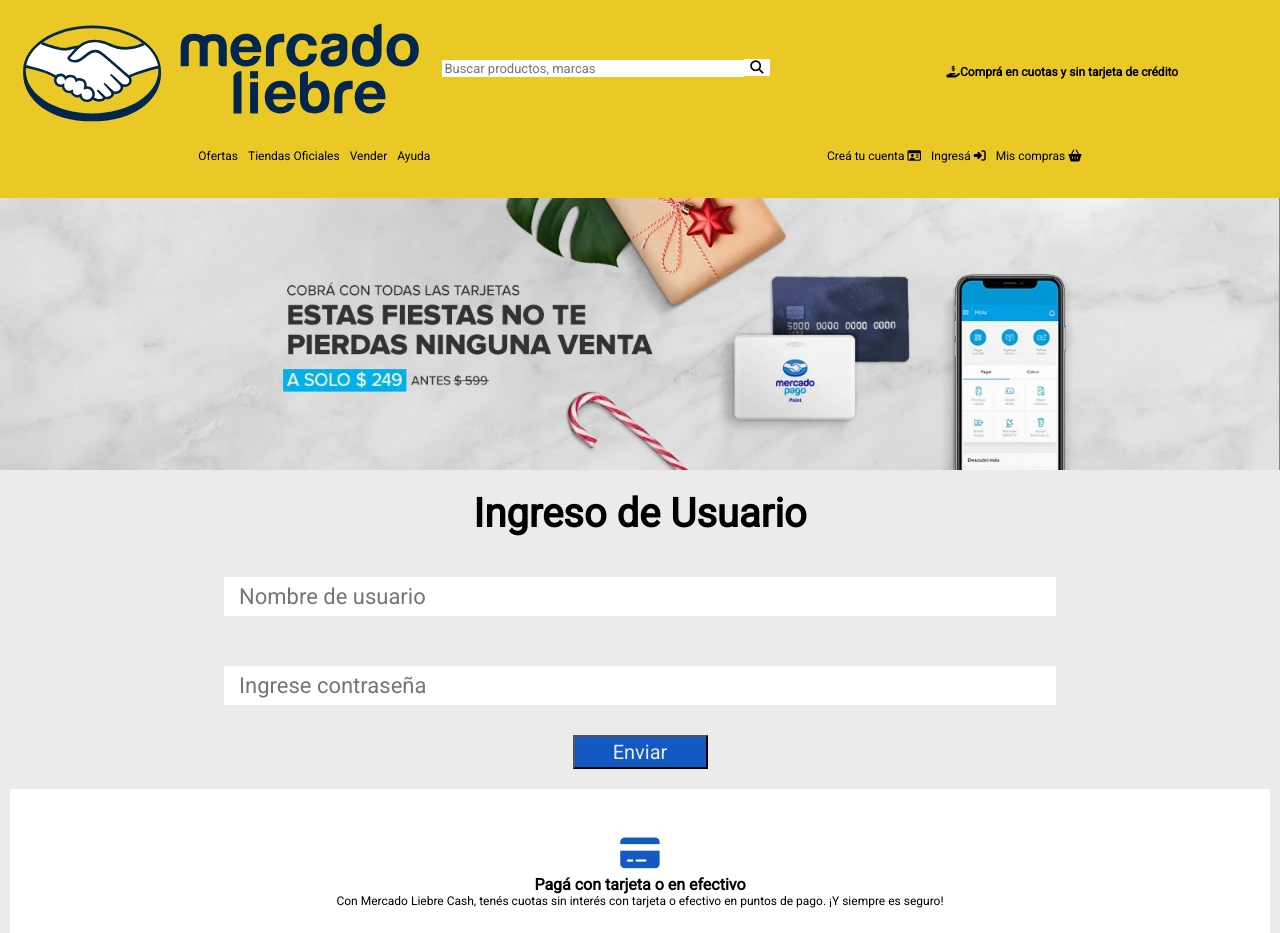
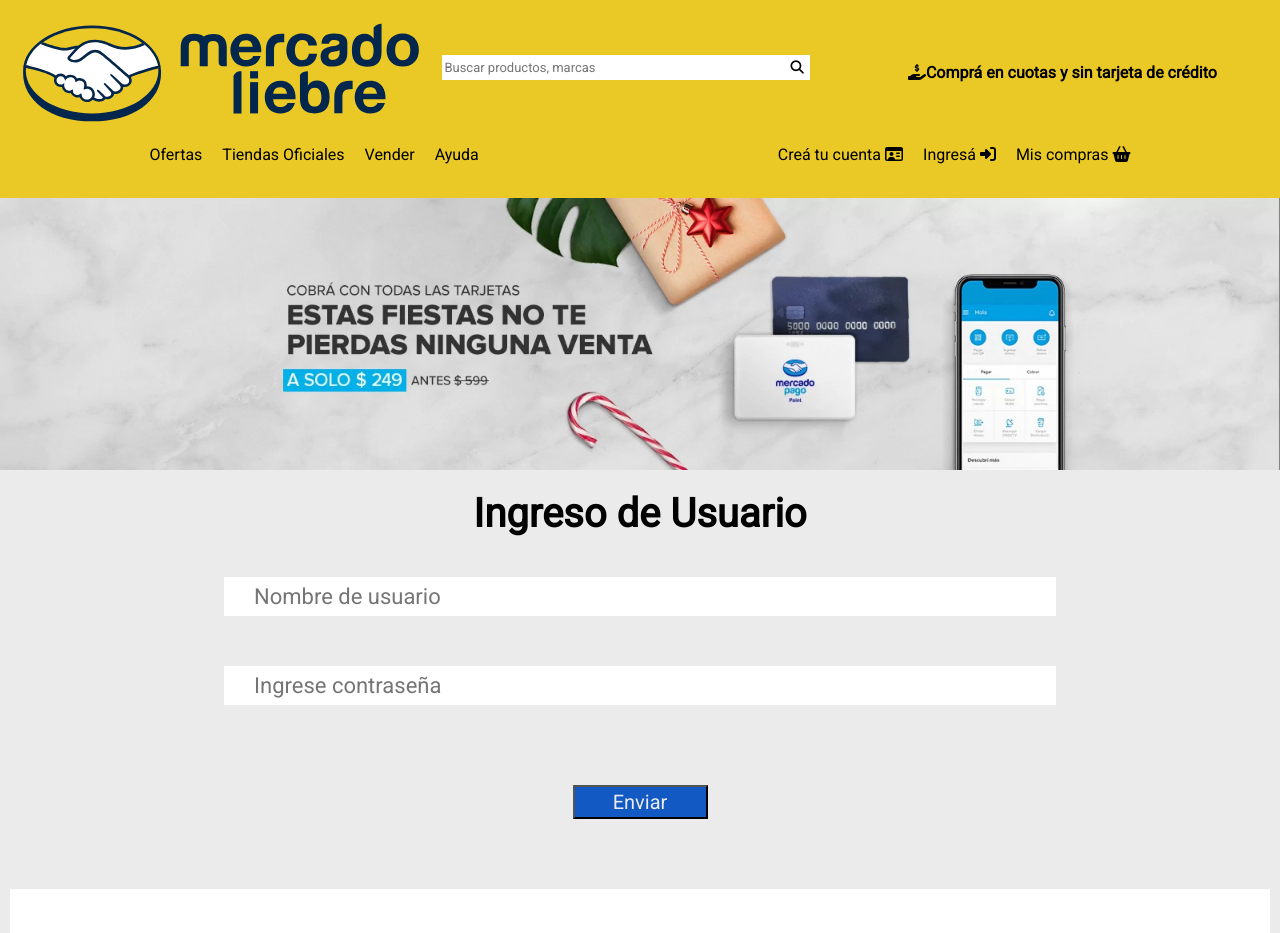
Before and after one commit to Luchito30/Mercado-Liebre, a website: page views/login.html in a window 1280 px wide. Shown: the top 933 px of the page. Drawn offline with Linux system fonts and the light colour scheme.

Commit message:
termina estilos del login, hacen cambios en el header

```diff
--- a/public/css/header.css
+++ b/public/css/header.css
@@ -74,7 +74,7 @@
 .home__header__navbar--link {
     text-decoration: none;
     color: black;
-    font-size: 12px
+    font-size: 12px;
 }
 
 .home__header__menu {
@@ -114,13 +114,28 @@
         width: 33%;
     }
 
+    .home__header--busqueda input{
+        width: 85%;
+        height: 25px;
+    }
+
+    .home__header--busqueda button{
+        top: 10px;
+        height: 25px;
+    }
+
     .home__header--tarjeta {
         width: 33%;
     }
 
-    .home__header--buttom {
-        justify-content: space-around;
+    .home__header__navegador{
+        margin-right: auto;
     }
+
+    .home__header__navegador2{
+        margin-left: auto;
+    }
+
 
     .home__header__navbar {
         display: flex;
@@ -131,7 +146,7 @@
     }
 
     .home__header__navbar--link {
-        padding: 5px;
+        padding: 3px;
     }
 
     .home__header__menu--hamburger {
@@ -155,6 +170,7 @@
 
     .home__header--tarjeta {
         width: 33%;
+        font-size: 16px;
     }
 
     .home__header--buttom {
@@ -170,7 +186,8 @@
     }
 
     .home__header__navbar--link {
-        padding: 5px;
+        padding: 10px;
+        font-size: 16px;
     }
 
     .home__header__menu--hamburger {
--- a/public/css/login.css
+++ b/public/css/login.css
@@ -2,29 +2,40 @@
     max-width: 1366x;
     margin: 0 auto;
 }
-.login__main{
+
+.login__main {
     background-color: var(--colorGrisclaro);
 }
+
 .login__main--titulo {
     text-align: center;
     font-size: 24px;
     padding: 20px
 }
-.login__main_form {
+
+.login__main_form--usuario,
+.login__main_form--password {
+    padding-bottom: 30px;
+    padding-top: 20px;
     text-align: center;
 }
-.login__main_form--usuario, .login__main_form--password{
-    padding-bottom: 30px;
-    padding-top: 20px;
-}
-.login__main_form--usuario input, .login__main_form--password input{
+
+.login__main_form--usuario input,
+.login__main_form--password input {
     width: 80%;
     padding: 7px;
     border: none;
     padding-left: 15px;
     font-size: 15px;
 }
-.login__enviar{
+
+.login__main--boton {
+    text-align: center;
+    padding-top: 50px;
+    padding-bottom: 50px;
+}
+
+.login__enviar {
     height: 30px;
     width: 25%;
     margin-bottom: 20px;
@@ -33,29 +44,34 @@
     font-size: 16px;
 }
 
-@media (min-width: 485px){
-    .login__main--titulo{
+@media (min-width: 485px) {
+    .login__main--titulo {
         font-size: 30px;
     }
-    .login__enviar{
+
+    .login__main_form--usuario input,
+    .login__main_form--password input {
+        font-size: 18px;
+    }
+
+    .login__enviar {
         font-size: 20px;
         height: 34px;
         width: 135px;
     }
-    .login__main_form--usuario input, .login__main_form--password input{
-    font-size: 18px;
+}
+
+@media (min-width: 769px) {
+    .login__main--titulo {
+        font-size: 40px;
+    }
+
+    .login__main_form--usuario input,
+    .login__main_form--password input {
+        width: 65%;
+        padding: 7px;
+        padding-left: 30px;
+        font-size: 22px;
+
     }
 }
-
-@media (min-width: 769px){
-    .login__main_form--usuario input, .login__main_form--password input{
-        width: 65%;
-    padding: 7px;
-    border: none;
-    padding-left: 15px;
-    font-size: 22px;
-    }
-    .login__main--titulo{
-        font-size: 40px
-    }
-}
--- a/public/css/register.css
+++ b/public/css/register.css
@@ -157,6 +157,16 @@
         font-size: 20px;
     }
 
+    .register__main_form--nombre input,
+    .register__main_form--usuario input,
+    .register__main_form--mail input,
+    .register__main_form--fecha input,
+    .register__main_form--domicilio input,
+    .register__main_form--password input,
+    .register__main_form--password2 input {
+        font-size: 18px;
+    }
+
     .register__main_form--perfil label {
         font-size: 22px;
     }
@@ -200,16 +210,6 @@
         height: 34px;
         width: 135px;
     }
-
-    .register__main_form--nombre input,
-    .register__main_form--usuario input,
-    .register__main_form--mail input,
-    .register__main_form--fecha input,
-    .register__main_form--domicilio input,
-    .register__main_form--password input,
-    .register__main_form--password2 input {
-        font-size: 18px;
-    }
 }
 
 @media (min-width: 769px) {
@@ -231,7 +231,6 @@
     .register__main_form--password2 input {
         width: 65%;
         padding: 7px;
-        border: none;
         padding-left: 30px;
         font-size: 22px;
     }
--- a/views/login.html
+++ b/views/login.html
@@ -75,7 +75,10 @@
                 <input type="password" name="password" id="password" placeholder="Ingrese contraseña" required minlength="5" maxlength="40">
             </div>
 
+            <div class="login__main--boton">
             <button type="submit" class="login__enviar">Enviar</button>
+            </div>
+
         </form>
 
 
```
Also changed, not shown: views/home.html (+2 -2 lines).
